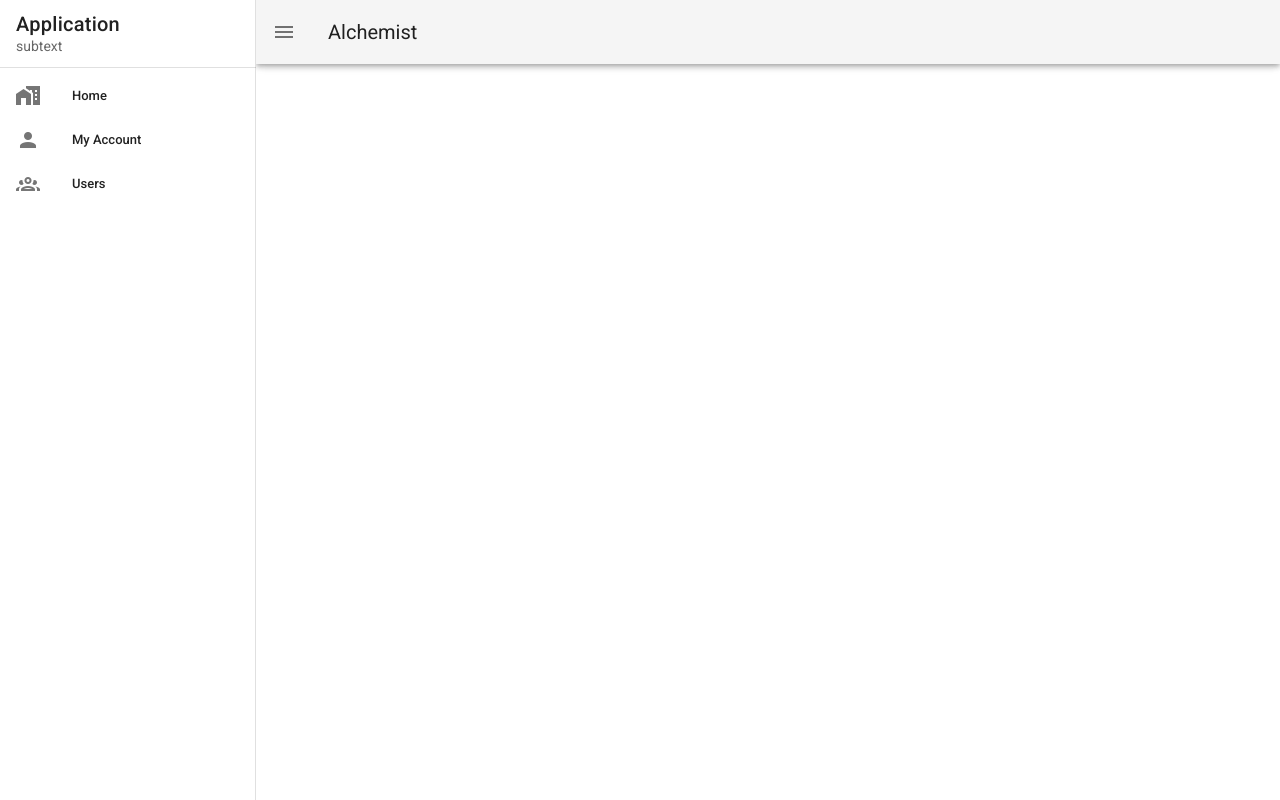
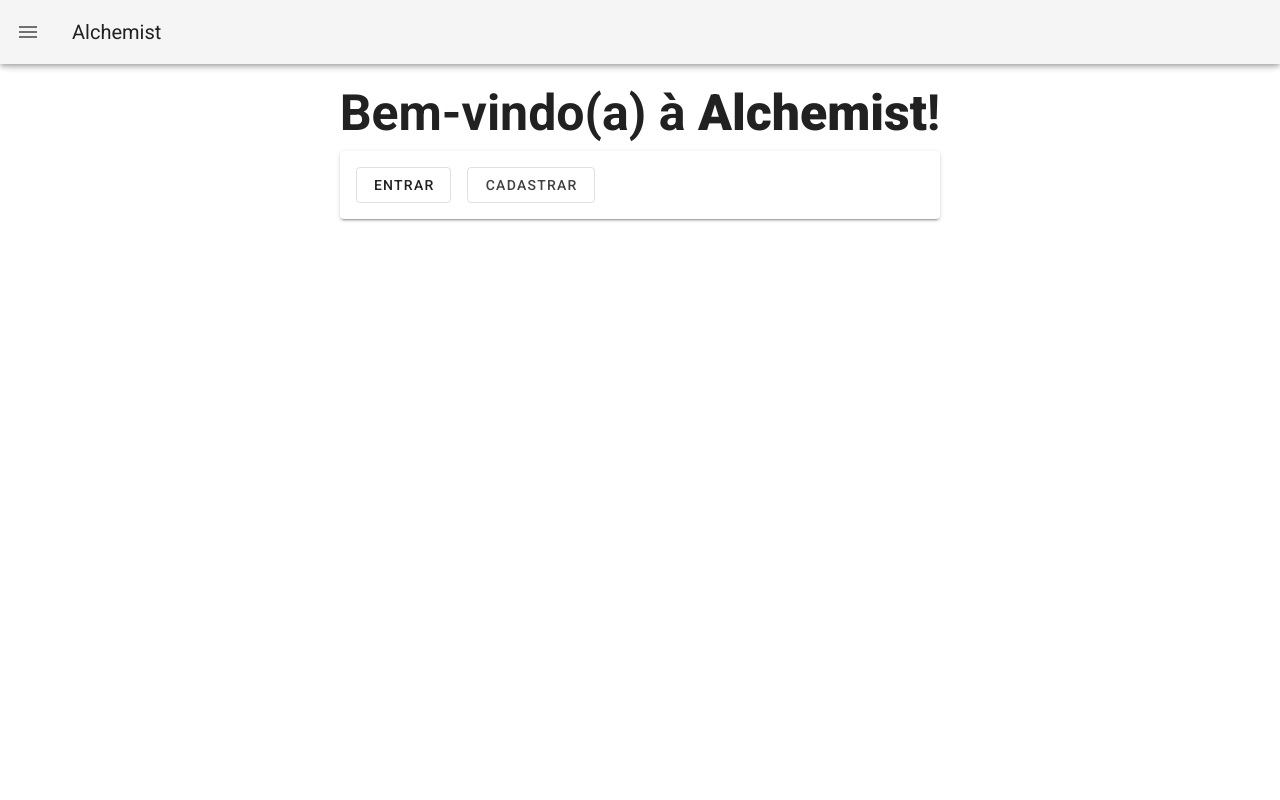
Before and after one commit to ian-zaque/Alchemist_Vue-Cli_vuetify, a Vue app in the folder alchemist/: page /#/ in a window 1280 px wide. Built offline with nearby package versions, Linux system fonts and the light colour scheme.

Commit message:
homepage ok

```diff
--- a/alchemist/public/index.html
+++ b/alchemist/public/index.html
@@ -8,6 +8,8 @@
     <title><%= htmlWebpackPlugin.options.title %></title>
     <link rel="stylesheet" href="https://fonts.googleapis.com/css?family=Roboto:100,300,400,500,700,900">
     <link rel="stylesheet" href="https://cdn.jsdelivr.net/npm/@mdi/font@latest/css/materialdesignicons.min.css">
+    <script src='https://kit.fontawesome.com/a076d05399.js'></script>
+    <script src="https://kit.fontawesome.com/8dc881c5b9.js" crossorigin="anonymous"></script
   </head>
   <body>
     <noscript>
--- a/alchemist/src/App.vue
+++ b/alchemist/src/App.vue
@@ -1,39 +1,42 @@
 <template>
   <v-app id="inspire">
+    <v-card>
       <v-navigation-drawer v-model="drawer" app>  <!--DRAWER-->
         <v-list-item>
           <v-list-item-content>
-          <v-list-item-title class="title">
-            Application
+            <v-list-item-title @click="drawer=!drawer" class="title">
+              <v-icon>{{ 'fas fa-atom' }}</v-icon> Alchemist
             </v-list-item-title>
-          <v-list-item-subtitle>
-            subtext
-          </v-list-item-subtitle>
           </v-list-item-content>
         </v-list-item>
 
         <v-divider></v-divider>
 
         <v-list dense nav>
-        <v-list-item v-for="item in items" :key="item.title" link>
+          <v-list-item v-for="link in links" :key="link.titulo" large>
             <v-list-item-icon>
-            <v-icon>{{ item.icon }}</v-icon>
+              <v-icon>{{ link.icone }}</v-icon>
             </v-list-item-icon>
 
             <v-list-item-content>
-            <v-list-item-title>{{ item.title }}</v-list-item-title>
+              <v-list-item-title>
+                {{link.titulo}}
+              </v-list-item-title>
             </v-list-item-content>
           </v-list-item>
         </v-list>
+
       </v-navigation-drawer>    <!--FIM DRAWER-->
+    </v-card>
 
-    <v-app-bar app>
-        <v-app-bar-nav-icon @click="drawer = !drawer"></v-app-bar-nav-icon>
+      <v-app-bar app>     <!--NAV BAR-->
+          <v-app-bar-nav-icon @click="drawer=!drawer"></v-app-bar-nav-icon>
 
           <v-toolbar-title>Alchemist</v-toolbar-title>
-    </v-app-bar>
+      </v-app-bar>      <!--FIM NAV BAR-->
 
       <v-main>
+          <router-view> </router-view>
       </v-main>
 
     </v-app>
@@ -42,12 +45,15 @@
 <script>
   export default {
     data: () => ({
-      drawer:{},
-      items:[
-          { title: 'Home', icon: 'mdi-home-city' },
-          { title: 'My Account', icon: 'mdi-account' },
-          { title: 'Users', icon: 'mdi-account-group-outline' },
+      drawer:false,
+      links:[
+        {rota:'/',titulo:'Home',icone:'fas fa-atom'},
+        {rota:'/cadastro',titulo:'Cadastro',icone:"fas fa-user-plus"},
+        {rota:'/login',titulo:'Login',icone:'fas fa-sign-in-alt'},
+        {rota:'/perfil',titulo:'Perfil',icone:'far fa-id-badge'},
+        {rota:'/sair',titulo:'Sair',icone:'fas fa-sign-out-alt'},
       ],
+
     }),
   }
 </script>
--- a/alchemist/src/components/HelloWorld.vue
+++ /dev/null
@@ -1,151 +0,0 @@
-<template>
-  <v-container>
-    <v-row class="text-center">
-      <v-col cols="12">
-        <v-img
-          :src="require('../assets/logo.svg')"
-          class="my-3"
-          contain
-          height="200"
-        />
-      </v-col>
-
-      <v-col class="mb-4">
-        <h1 class="display-2 font-weight-bold mb-3">
-          Welcome to Vuetify
-        </h1>
-
-        <p class="subheading font-weight-regular">
-          For help and collaboration with other Vuetify developers,
-          <br>please join our online
-          <a
-            href="https://community.vuetifyjs.com"
-            target="_blank"
-          >Discord Community</a>
-        </p>
-      </v-col>
-
-      <v-col
-        class="mb-5"
-        cols="12"
-      >
-        <h2 class="headline font-weight-bold mb-3">
-          What's next?
-        </h2>
-
-        <v-row justify="center">
-          <a
-            v-for="(next, i) in whatsNext"
-            :key="i"
-            :href="next.href"
-            class="subheading mx-3"
-            target="_blank"
-          >
-            {{ next.text }}
-          </a>
-        </v-row>
-      </v-col>
-
-      <v-col
-        class="mb-5"
-        cols="12"
-      >
-        <h2 class="headline font-weight-bold mb-3">
-          Important Links
-        </h2>
-
-        <v-row justify="center">
-          <a
-            v-for="(link, i) in importantLinks"
-            :key="i"
-            :href="link.href"
-            class="subheading mx-3"
-            target="_blank"
-          >
-            {{ link.text }}
-          </a>
-        </v-row>
-      </v-col>
-
-      <v-col
-        class="mb-5"
-        cols="12"
-      >
-        <h2 class="headline font-weight-bold mb-3">
-          Ecosystem
-        </h2>
-
-        <v-row justify="center">
-          <a
-            v-for="(eco, i) in ecosystem"
-            :key="i"
-            :href="eco.href"
-            class="subheading mx-3"
-            target="_blank"
-          >
-            {{ eco.text }}
-          </a>
-        </v-row>
-      </v-col>
-    </v-row>
-  </v-container>
-</template>
-
-<script>
-  export default {
-    name: 'HelloWorld',
-
-    data: () => ({
-      ecosystem: [
-        {
-          text: 'vuetify-loader',
-          href: 'https://github.com/vuetifyjs/vuetify-loader',
-        },
-        {
-          text: 'github',
-          href: 'https://github.com/vuetifyjs/vuetify',
-        },
-        {
-          text: 'awesome-vuetify',
-          href: 'https://github.com/vuetifyjs/awesome-vuetify',
-        },
-      ],
-      importantLinks: [
-        {
-          text: 'Documentation',
-          href: 'https://vuetifyjs.com',
-        },
-        {
-          text: 'Chat',
-          href: 'https://community.vuetifyjs.com',
-        },
-        {
-          text: 'Made with Vuetify',
-          href: 'https://madewithvuejs.com/vuetify',
-        },
-        {
-          text: 'Twitter',
-          href: 'https://twitter.com/vuetifyjs',
-        },
-        {
-          text: 'Articles',
-          href: 'https://medium.com/vuetify',
-        },
-      ],
-      whatsNext: [
-        {
-          text: 'Explore components',
-          href: 'https://vuetifyjs.com/components/api-explorer',
-        },
-        {
-          text: 'Select a layout',
-          href: 'https://vuetifyjs.com/getting-started/pre-made-layouts',
-        },
-        {
-          text: 'Frequently Asked Questions',
-          href: 'https://vuetifyjs.com/getting-started/frequently-asked-questions',
-        },
-      ],
-    }),
-  }
-</script>
--- /dev/null
+++ b/alchemist/src/components/Homepage.vue
@@ -0,0 +1,64 @@
+<template>
+    <v-container class="d-flex justify-center">
+        <div class="content">
+            <h5 class="card-title" style="font-size:50px;">Bem-vindo(a) à <strong>Alchemist</strong>!</h5>
+            <v-card class="mx-auto">
+                <v-card-actions v-if="isLogado==false">
+                    <router-link to="/login" replace>
+                        <v-btn outlined text class="ma-2 item" color="light">Entrar</v-btn>
+                    </router-link>
+                    <router-link to="/cadastro" replace> <v-btn outlined text class="item ma-2 item" color="secondary">Cadastrar</v-btn> </router-link>
+                </v-card-actions>
+                <v-card-actions v-else>
+                    <h5><strong>{{userAtual.user.name}}</strong> está logado!</h5>
+                    <router-link to="/perfil"><v-btn outlined text class="item ma-2 item" color="secondary">Perfil</v-btn>   </router-link>
+                </v-card-actions>
+            </v-card>
+        </div>
+    </v-container>
+</template>
+<script>
+export default {
+    name:'Homepage',
+    data() {
+        return {
+            nome:'',
+        }
+    },
+
+    computed: {
+      isLogado() {
+          if(this.nome!=''){ return true;  }
+          return false;
+      },
+      userAtual() {
+            if(this.isLogado==true){
+                return JSON.parse(localStorage.getItem('user'));
+            }
+            return null;
+        }
+    }
+
+}
+</script>
+<style>
+   .item{
+        position: relative; font-size: 20px; text-decoration: none;
+        transition: 0.4s ease; margin: 0px 10px 0px 10px;
+    }
+    .item:hover{
+        color: #313238; font-style: italic; text-decoration: none; font-size: 22px;
+    }
+    .item:hover::after{
+        color: #313238; font-style: italic; text-decoration: none; font-size: 22px;
+    }
+    .links{
+        color: #636b6f;
+                padding: 0 25px;
+                font-size: 13px;
+                font-weight: 600;
+                letter-spacing: .1rem;
+                text-decoration: none;
+                text-transform: uppercase;
+    }
+</style>
--- a/alchemist/src/router/index.js
+++ b/alchemist/src/router/index.js
@@ -1,27 +1,20 @@
 import Vue from 'vue'
 import VueRouter from 'vue-router'
-import Home from '../views/Home.vue'
+import Homepage from '../components/Homepage.vue'
 
 Vue.use(VueRouter)
 
 const routes = [
   {
     path: '/',
-    name: 'Home',
-    component: Home
+    name: 'Homepage',
+    component: Homepage
   },
-  {
-    path: '/about',
-    name: 'About',
-    // route level code-splitting
-    // this generates a separate chunk (about.[hash].js) for this route
-    // which is lazy-loaded when the route is visited.
-    component: () => import(/* webpackChunkName: "about" */ '../views/About.vue')
-  }
 ]
 
 const router = new VueRouter({
-  routes
+  routes,
+  mode:'history'
 })
 
 export default router
--- a/alchemist/src/views/About.vue
+++ /dev/null
@@ -1,5 +0,0 @@
-<template>
-  <div class="about">
-    <h1>This is an about page</h1>
-  </div>
-</template>
--- a/alchemist/src/views/Home.vue
+++ /dev/null
@@ -1,18 +0,0 @@
-<template>
-  <div class="home">
-    <img alt="Vue logo" src="../assets/logo.png">
-    <HelloWorld msg="Welcome to Your Vue.js App"/>
-  </div>
-</template>
-
-<script>
-// @ is an alias to /src
-import HelloWorld from '@/components/HelloWorld.vue'
-
-export default {
-  name: 'Home',
-  components: {
-    HelloWorld
-  }
-}
-</script>
```
Lines whose indentation alone changed are shown as unchanged.
